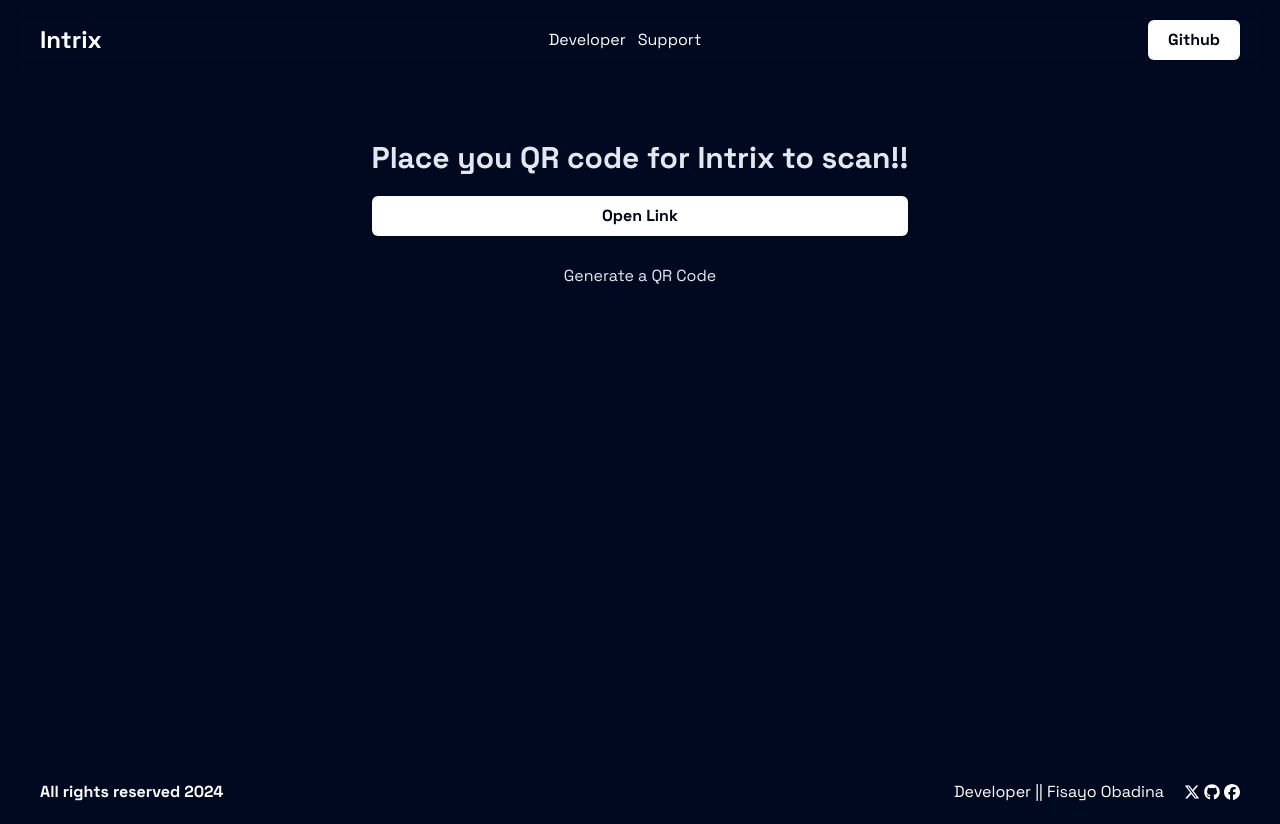
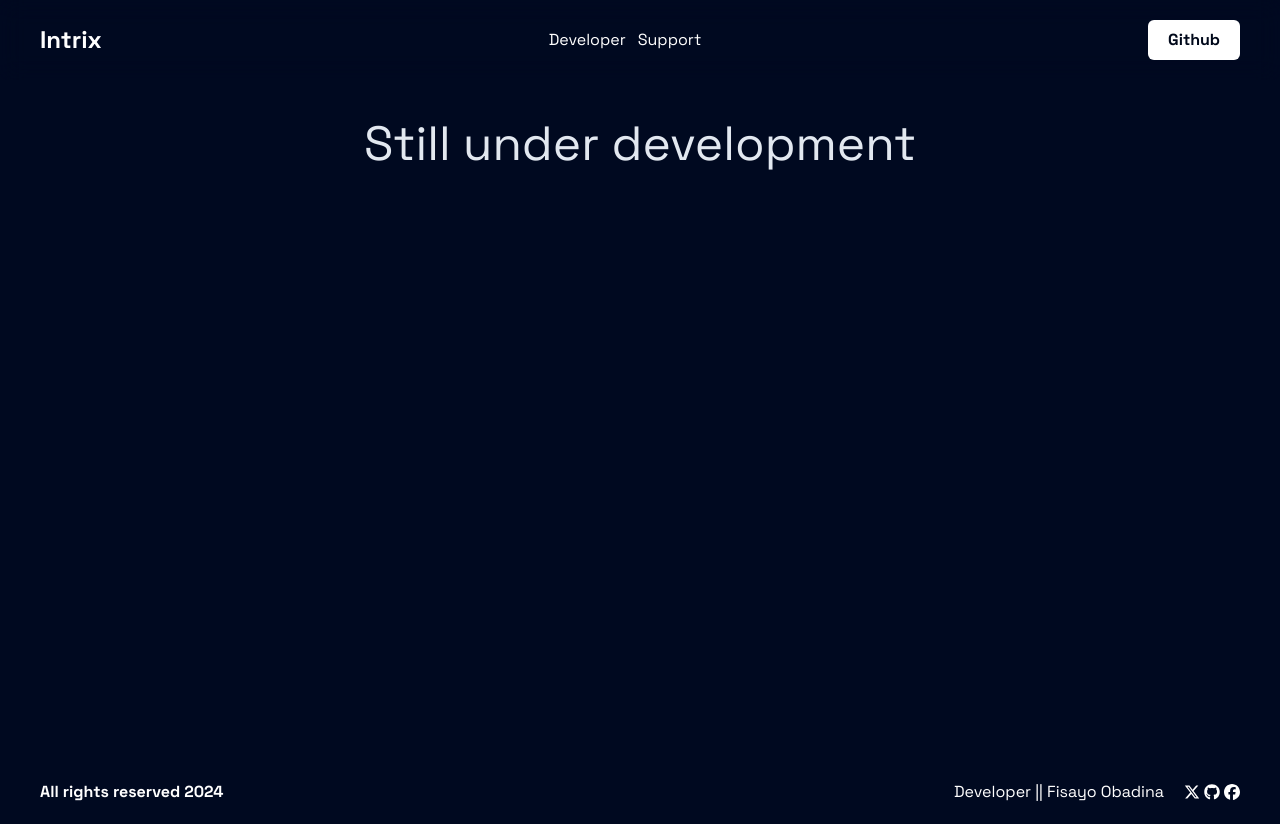
Before and after one commit to fisayo-dev/QRCode-Generator, a React (Vite) app: page /scan in a window 1280 px wide. Built offline with nearby package versions, Linux system fonts and the light colour scheme.

Commit message:
Put the scan page to be under devlopment

```diff
--- a/src/pages/Scan.jsx
+++ b/src/pages/Scan.jsx
@@ -23,19 +23,10 @@
   return (
     <div className="py-10 h-[85vh]">
       <div className="app-container">
+        <h2 className="text-5xl text-center mb-10">Still under development</h2>
+        {/*
         <div className="py-5 grid justify-items-center">
-          <div className="grid gap-5">
-            <h2 className="text-center text-3xl font-bold">
-              Place you QR code for Intrix to scan!!
-            </h2>
-            {/* <div className="bg-slate-900 rounded-lg overflow-hidden grid justify-items-center">
-              <QrScanner
-                delay={300}
-                style={previewStyle}
-                onError={handleError}
-                onScan={handleScan}
-              />
-            </div> */}
+
             {scanResult && (
               <div className="flex items-center bg-slate-200 gap-3 text-slate-700 rounded-lg p-3">
                 <p>{scanResult}</p>
@@ -51,8 +42,9 @@
             >
               Generate a QR Code
             </NavLink>
-          </div>
         </div>
+        </div>
+          */}
       </div>
     </div>
   );
```
